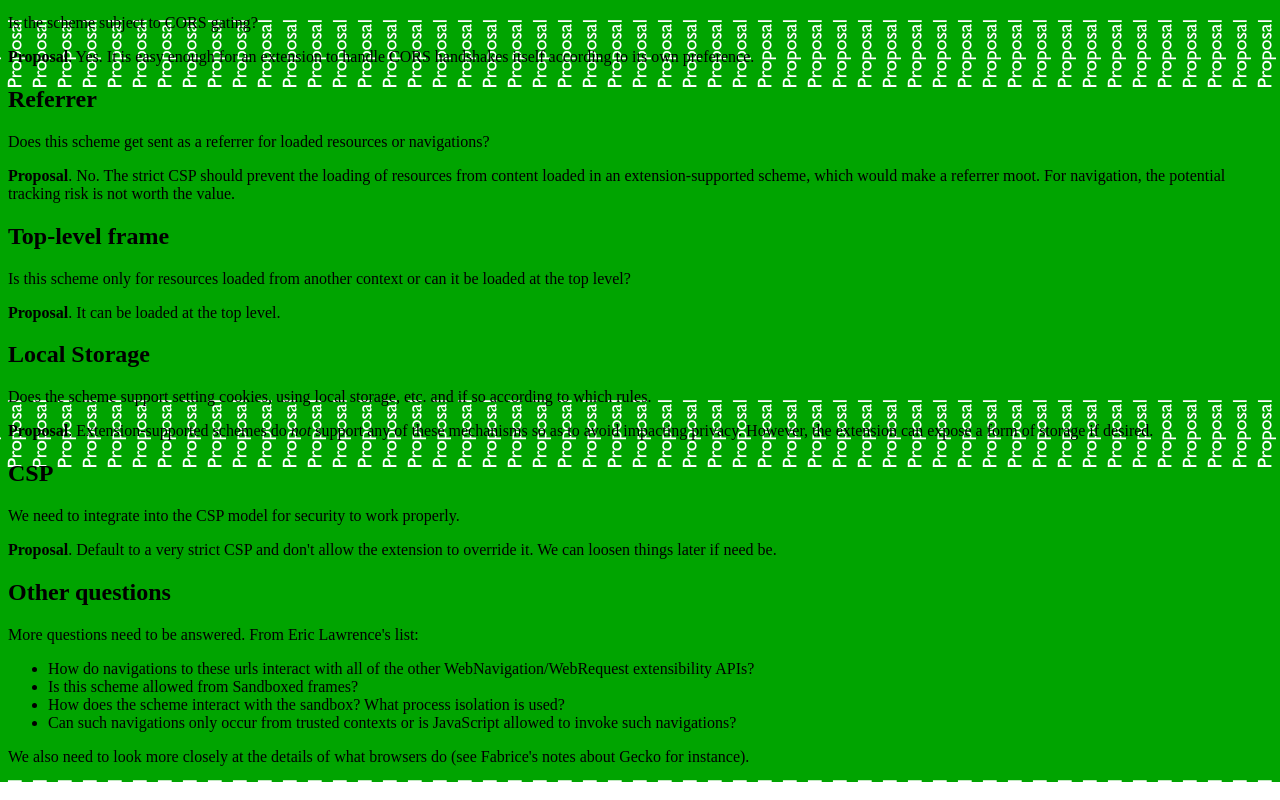
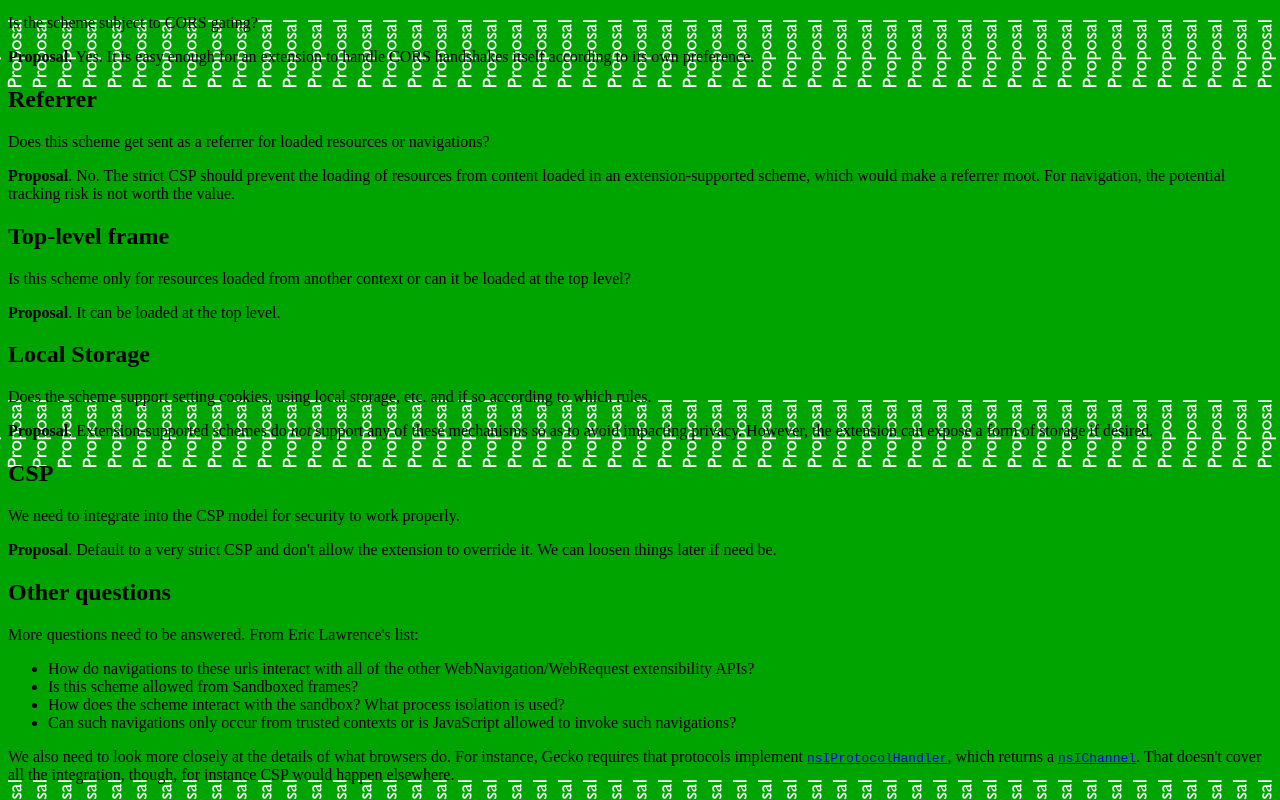
Before and after one commit to darobin/proto-handler-reqs, a plain HTML site: page index.html in a window 1280 px wide. Shown: the part 1543-2343 px from the top of the page. Drawn offline with Linux system fonts and the light colour scheme.

Commit message:
add links that Fabrice provided, closes #4

```diff
--- a/index.html
+++ b/index.html
@@ -244,8 +244,10 @@
           <li>Can such navigations only occur from trusted contexts or is JavaScript allowed to invoke such navigations?</li>
         </ul>
         <p>
-          We also need to look more closely at the details of what browsers do (see Fabrice's notes about Gecko
-          for instance).
+          We also need to look more closely at the details of what browsers do. For instance, Gecko requires that protocols implement
+          <a href="https://searchfox.org/mozilla-central/source/netwerk/base/nsIProtocolHandler.idl"><code>nsIProtocolHandler</code></a>, which
+          returns a <a href="https://searchfox.org/mozilla-central/source/netwerk/base/nsIChannel.idl"><code>nsIChannel</code></a>. That doesn't
+          cover all the integration, though, for instance CSP would happen elsewhere.
         </p>
       </section>
     </section>
```
